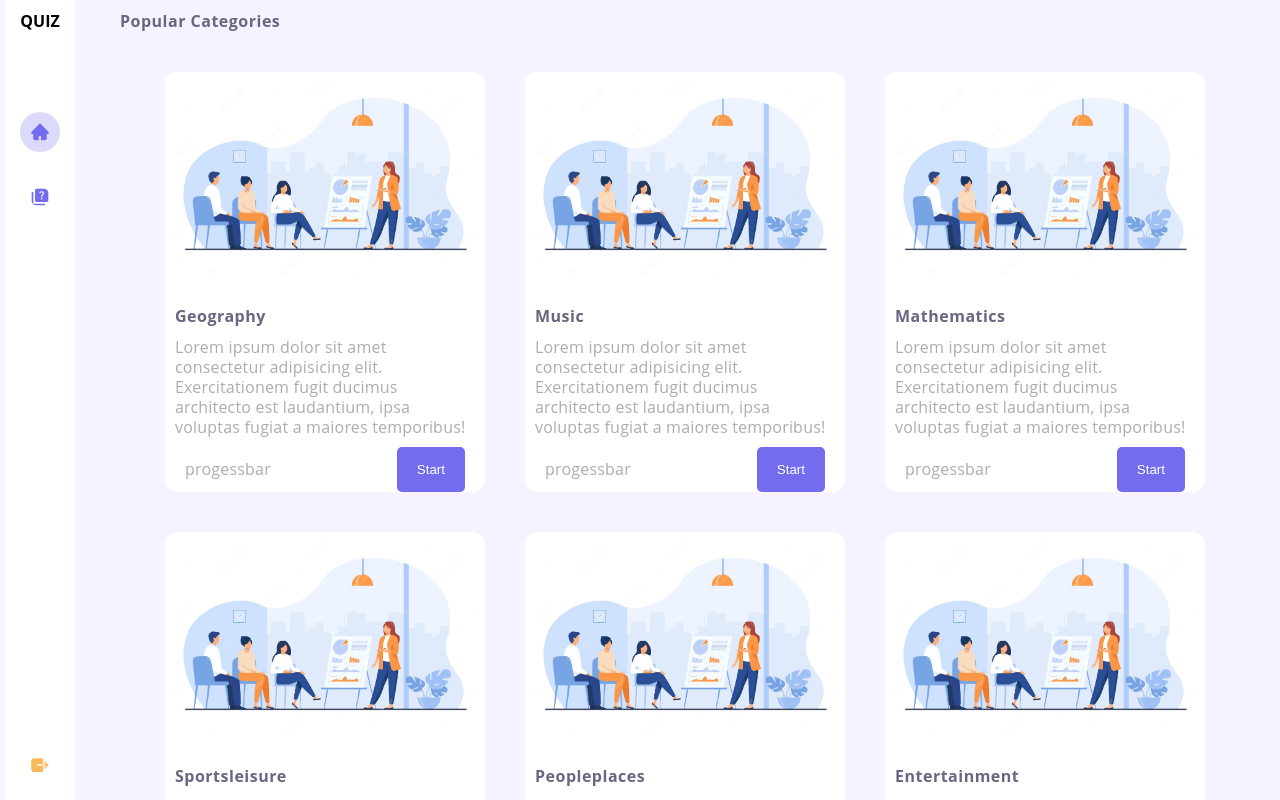
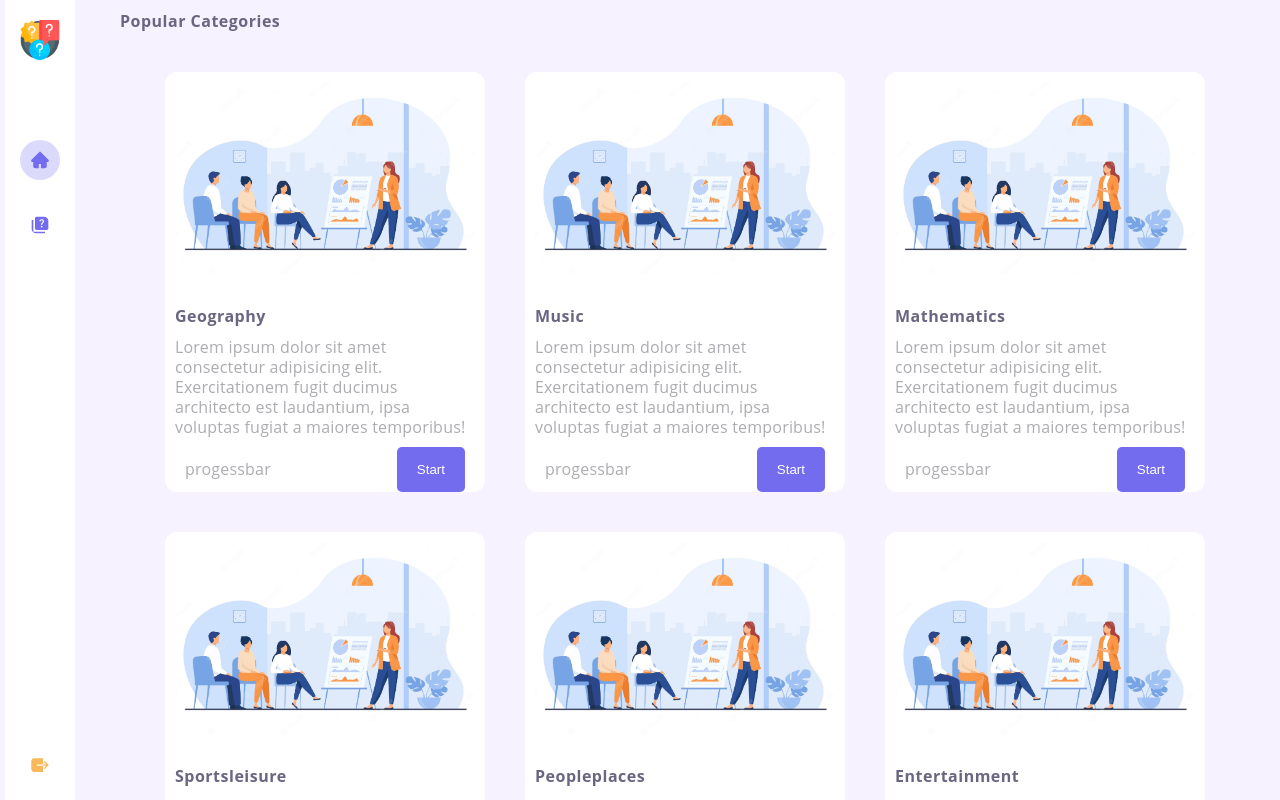
Before and after one commit to PrtHub/Quiz-app, a React (Vite) app: page / in a window 1280 px wide. Shown: the top 800 px of the page. Built offline with nearby package versions, Linux system fonts and the light colour scheme.

Commit message:
quiz logo added

```diff
--- a/src/components/Sidebar/Sidebar.jsx
+++ b/src/components/Sidebar/Sidebar.jsx
@@ -5,6 +5,8 @@ import { FiMenu } from "react-icons/fi";
 import "./style.css";
 import { Link, useLocation } from "react-router-dom";
 import { useState } from "react";
+import quiz from '../../assets/Quiz.png'
+
 
 const Sidebar = () => {
   const [toggle, setToggle] = useState(false);
@@ -21,7 +23,7 @@ const Sidebar = () => {
       <nav className="sidebar">
         <div className="sidebar__menu_desktop">
           <section className="sidebar__header">
-            <h1 className="sidebar__header_title">QUIZ</h1>
+            <img src={quiz} alt="" className="sidebar__header-img"/>
             <div className="sidebar__header_icons">
               <Link to="/">
                 <AiFillHome
@@ -41,7 +43,7 @@ const Sidebar = () => {
         </div>
 
         <section className="sidebar__mobile_menu">
-          <h1 className="sidebar__header_title">QUIZ</h1>
+        <img src={quiz} alt="" className="sidebar__mobile-img"/>
           <div className="sidebar__mobile_menu-icons">
             {toggle ? (
               <AiOutlineClose
--- a/src/components/Sidebar/style.css
+++ b/src/components/Sidebar/style.css
@@ -1,15 +1,13 @@
 .sidebar {
   width: 100%;
   height: 100%;
-
-
 }
 
-.sidebar__menu_desktop{
+.sidebar__menu_desktop {
   display: none;
 }
 
-.sidebar__mobile_menu{
+.sidebar__mobile_menu {
   width: 100%;
   height: 100%;
   display: flex;
@@ -20,8 +18,8 @@
 
   position: relative;
 }
-.sidebar__mobile_menu-icons{
-    color: var(--color-gray)
+.sidebar__mobile_menu-icons {
+  color: var(--color-gray);
 }
 
 .sidebar__mobile_menu-icons {
@@ -44,7 +42,7 @@
   background-color: var(--color-white);
 }
 
-.sidebar__mobile_toggle__header{
+.sidebar__mobile_toggle__header {
   width: 100%;
   height: 100%;
 
@@ -55,7 +53,7 @@
   gap: 80px;
 }
 
-.sidebar__mobile_toggle__header_icons{
+.sidebar__mobile_toggle__header_icons {
   width: 100%;
   height: 100%;
 
@@ -75,17 +73,15 @@
   color: var(--color-purple);
 }
 
-.icon:hover{
+.icon:hover {
   width: 40px;
   height: 40px;
   color: var(--color-purple);
   padding: 10px;
   background-color: rgba(115, 108, 238, 0.25);
 
-
   transition: all 0.3s ease-in-out;
   cursor: pointer;
-
 }
 
 .icons {
@@ -96,7 +92,6 @@
   background-color: rgba(115, 108, 238, 0.25);
   cursor: pointer;
   border-radius: 100%;
-
 }
 
 .exit {
@@ -105,23 +100,25 @@
   background-color: white;
   padding: 10px;
   border-radius: 100%;
-    color: var(--color-orenge)
+  color: var(--color-orenge);
 }
 
-.exit:hover{
+.exit:hover {
   width: 40px;
   height: 40px;
   color: var(--color-orenge);
   padding: 10px;
   background-color: rgba(255, 165, 0, 0.2);
 
-
   transition: all 0.3s ease-in-out;
   cursor: pointer;
-
 }
 
-
+.sidebar__mobile-img {
+  width: 30px;
+  height: 30px;
+  object-fit: cover;
+}
 
 @media screen and (min-width: 550px) {
   .sidebar {
@@ -135,15 +132,15 @@
     flex-direction: column;
     align-items: center;
     justify-items: start;
-        padding: 10px 0;
+    padding: 20px 0 10px 0;
     background-color: var(--color-white);
   }
 
-    .sidebar__mobile_menu{
+  .sidebar__mobile_menu {
     display: none;
   }
 
-    .sidebar__header{
+  .sidebar__header {
     width: 100%;
     height: 100%;
 
@@ -154,7 +151,13 @@
     gap: 80px;
   }
 
-    .sidebar__header_icons{
+  .sidebar__header-img {
+    width: 40px;
+    height: 40px;
+    object-fit: cover;
+  }
+
+  .sidebar__header_icons {
     width: 100%;
     height: 100%;
 
@@ -174,17 +177,15 @@
     color: var(--color-purple);
   }
 
-    .icon:hover{
+  .icon:hover {
     width: 40px;
     height: 40px;
     color: var(--color-purple);
     padding: 10px;
     background-color: rgba(115, 108, 238, 0.25);
 
-
     transition: all 0.3s ease-in-out;
     cursor: pointer;
-
   }
 
   .icons {
@@ -195,7 +196,6 @@
     background-color: rgba(115, 108, 238, 0.25);
     cursor: pointer;
     border-radius: 100%;
-
   }
 
   .exit {
@@ -204,19 +204,17 @@
     background-color: white;
     padding: 10px;
     border-radius: 100%;
-        color: var(--color-orenge)
+    color: var(--color-orenge);
   }
 
-    .exit:hover{
+  .exit:hover {
     width: 40px;
     height: 40px;
     color: var(--color-orenge);
     padding: 10px;
     background-color: rgba(255, 165, 0, 0.2);
 
-
     transition: all 0.3s ease-in-out;
     cursor: pointer;
-
   }
 }
```
Also changed, not shown: src/assets/Quiz.png (added). Lines whose indentation alone changed are shown as unchanged.
